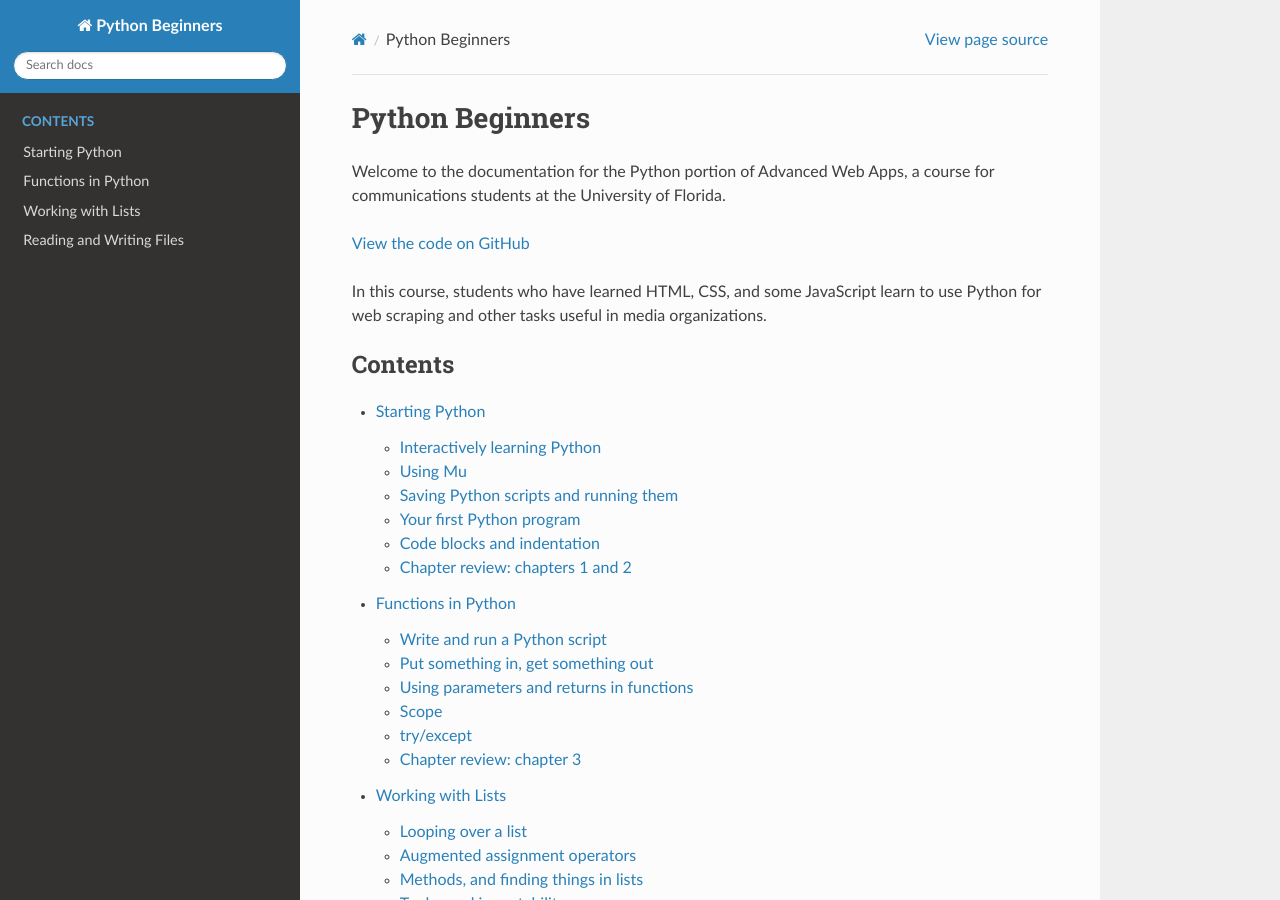
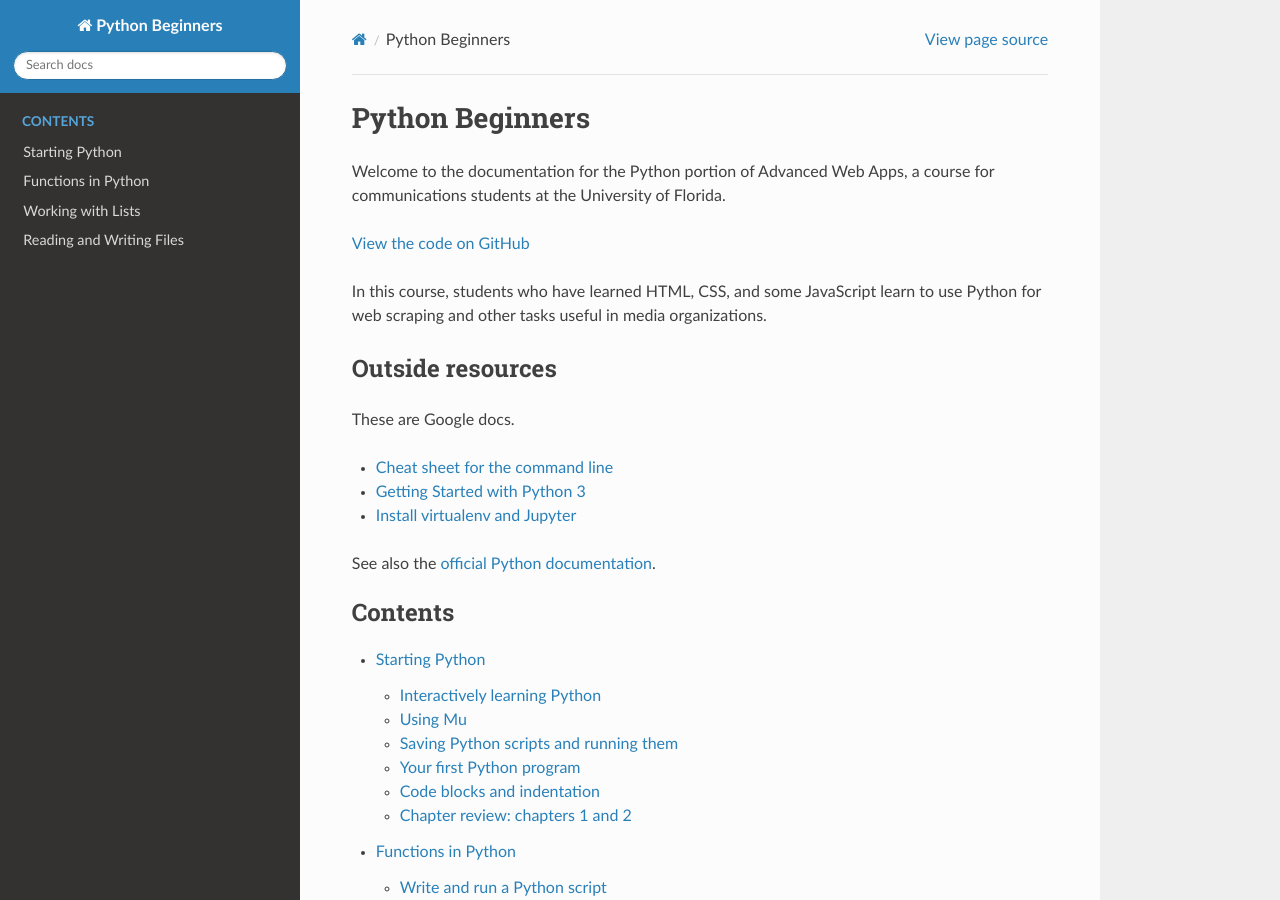
Before and after one commit to macloo/python-adv-web-apps, a Sphinx documentation site: the page built from docs/index.rst, in a window 1280 px wide and 900 px high. Built offline with Sphinx 7.4.7 and the Read the Docs theme 2.0.0, drawn with Linux system fonts in a browser that asks for light colours.

Commit message:
new build

```diff
--- a/docs/index.rst
+++ b/docs/index.rst
@@ -10,6 +10,17 @@
 
 In this course, students who have learned HTML, CSS, and some JavaScript learn to use Python for web scraping and other tasks useful in media organizations.
 
+Outside resources
+-----------------
+
+These are Google docs.
+
+- `Cheat sheet for the command line <http://bit.ly/mm-commandline>`_
+- `Getting Started with Python 3 <http://bit.ly/py3-quick-install>`_
+- `Install virtualenv and Jupyter <http://bit.ly/install-python3-jupyter>`_
+
+See also the `official Python documentation <https://docs.python.org/3/>`_.
+
 .. toctree::
    :maxdepth: 2
    :caption: Contents
```
Also changed, not shown: 5 other files.
